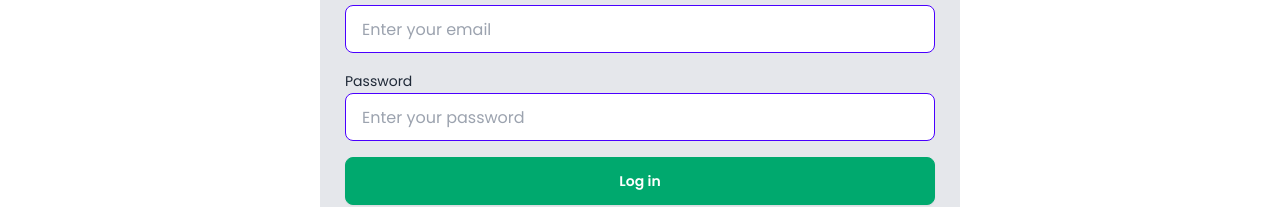
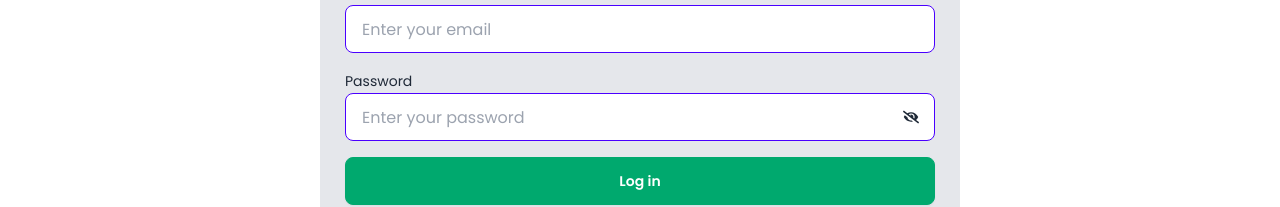
Before and after one commit to sakib-333/ph-b10-a9, a React (Vite) app: page /login in a window 1280 px wide. Shown: the part 168-375 px from the top of the page. Built offline with nearby package versions, Linux system fonts and the light colour scheme; no server answers.

Commit message:
View or hide given password.

```diff
--- a/src/pages/Login.jsx
+++ b/src/pages/Login.jsx
@@ -1,8 +1,14 @@
 import React, { useState } from "react";
+import { FaEye, FaEyeSlash } from "react-icons/fa";
 import { Link } from "react-router-dom";
 
 const Login = () => {
   const [view, setView] = useState(false);
+
+  const handleViewPassword = () => {
+    setView((c) => !c);
+  };
+
   return (
     <div className="px-2 max-w-screen-sm border mx-auto mt-4 p-4 rounded-xl bg-gray-200">
       <h1 className="font-bold text-center md:text-xl lg:text-2xl">Log in</h1>
@@ -15,16 +21,25 @@ const Login = () => {
             className="input input-bordered input-primary w-full"
           />
         </div>
-        <div>
+        <div className="relative">
           <span className="label-text">Password</span>
           <input
             type={view ? "text" : "password"}
             placeholder="Enter your password"
             className="input input-bordered input-primary w-full"
           />
+          <button
+            className="absolute right-4 top-10"
+            type="button"
+            onClick={handleViewPassword}
+          >
+            {view ? <FaEye /> : <FaEyeSlash />}
+          </button>
         </div>
 
-        <button className="btn btn-success w-full text-white">Log in</button>
+        <button type="submit" className="btn btn-success w-full text-white">
+          Log in
+        </button>
       </form>
       <div className="text-center">
         Don't have an account?{" "}
```
